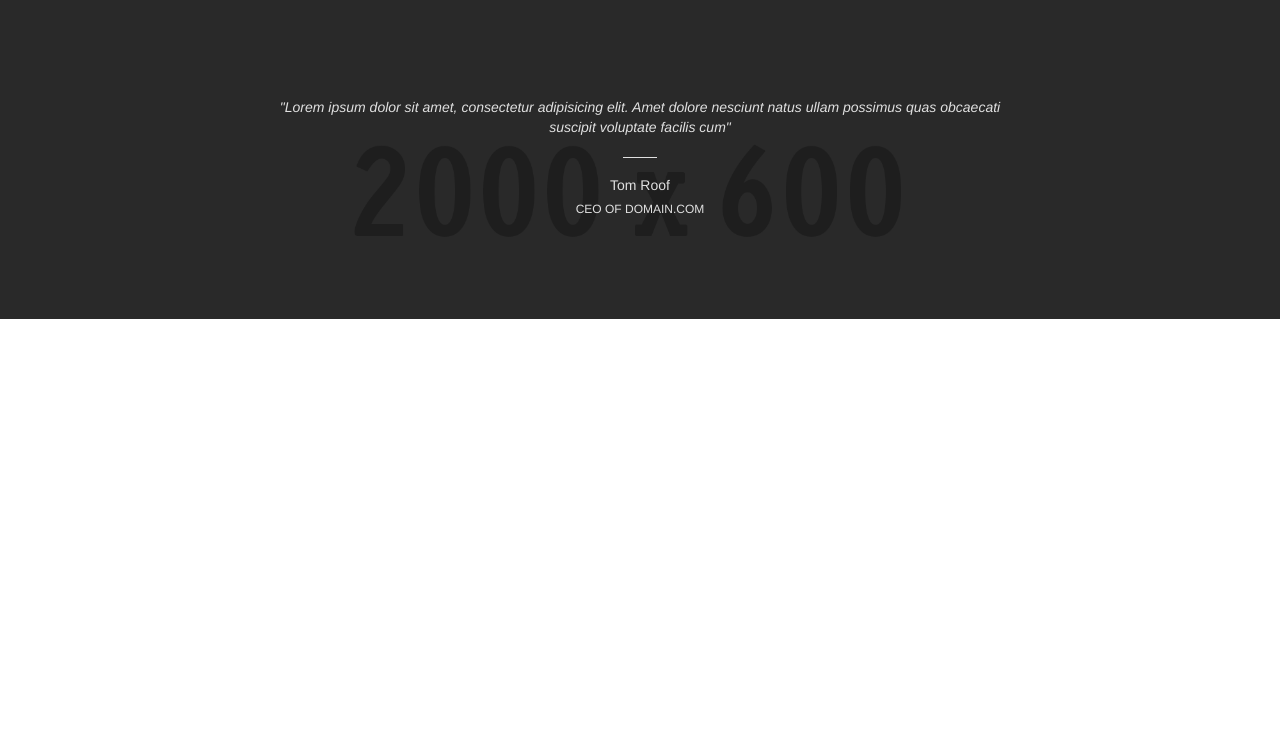
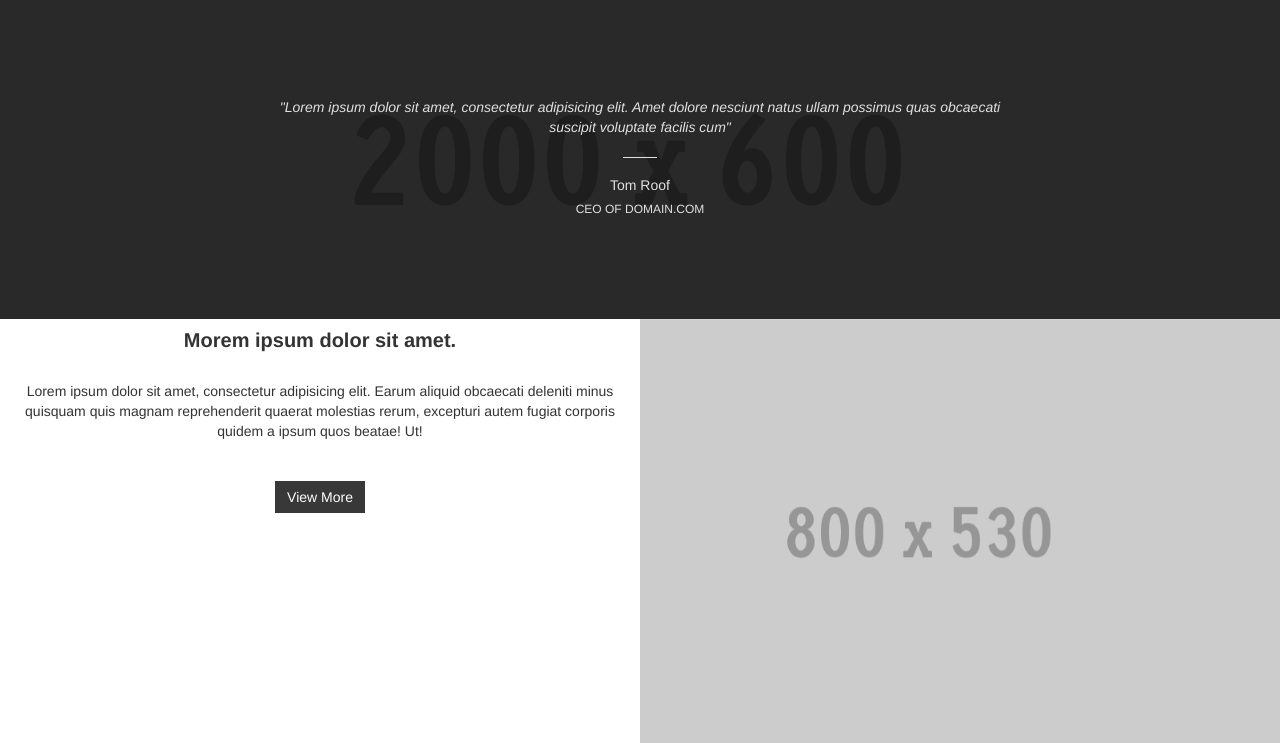
Before and after one commit to dongdevelop/Web, a plain HTML site: page index.html in a window 1280 px wide. Shown: the part 4536-5279 px from the top of the page. Before the commit the page ends 4855 px from the top, so only its background shows below. Drawn offline with nearby package versions, Linux system fonts and the light colour scheme.

Commit message:
第1.1次提交

```diff
--- a/css/style.css
+++ b/css/style.css
@@ -483,6 +483,7 @@ ul li{
     padding-top: 100px;
     padding-bottom: 100px;
     position: relative;
+    background-position:center;
 }
 
 .st-testimonials{
--- a/index.html
+++ b/index.html
@@ -418,6 +418,38 @@
     </div>
 </section>
 
+<section id="about-u2s">
+    <div class="container-fluid">
+        <div class="row">
+            <div class="col-sm-6">
+                <div class="about-us text-center">
+                    <h4>Morem ipsum dolor sit amet.</h4>
+                    <p>Lorem ipsum dolor sit amet, consectetur adipisicing elit. Earum aliquid obcaecati deleniti minus quisquam quis magnam reprehenderit quaerat molestias rerum, excepturi autem fugiat corporis quidem a ipsum quos beatae! Ut!</p>
+                    <a href="" class="btn btn-send">View More</a>
+                </div>
+            </div>
+            <div class="col-sm-6 our-office">
+                <div id="office-carousel" class="carousel slide" data-ride="carousel">
+                    <div class="carousel-inner">
+                        <div class="item active">
+                            <img src="images/office/04.jpg" alt="">
+                        </div>
+                        <div class="item">
+                            <img src="images/office/02.jpg" alt="">
+                        </div>
+                        <div class="item">
+                            <img src="images/office/03.jpg" alt="">
+                        </div>
+
+                        <a class="office-carousel-left" href="#office-carousel" data-slide="prev"><i class="glyphicon glyphicon-chevron-left"></i></a>
+                        <a class="office-carousel-right" href="#office-carousel" data-slide="next"><i class="glyphicon glyphicon-chevron-right"></i></a>
+                    </div>
+                </div> <!--/#office-carousel-->
+            </div>
+        </div>
+    </div>
+</section>
+
 <script type="text/javascript" src="js/jquery.isotope.min.js"></script>
 <script type="text/javascript" src="js/owl.carousel.min.js"></script><!-- Owl-Carousel -->
 <script type="text/javascript" src="js/myjs.js"></script>
```
